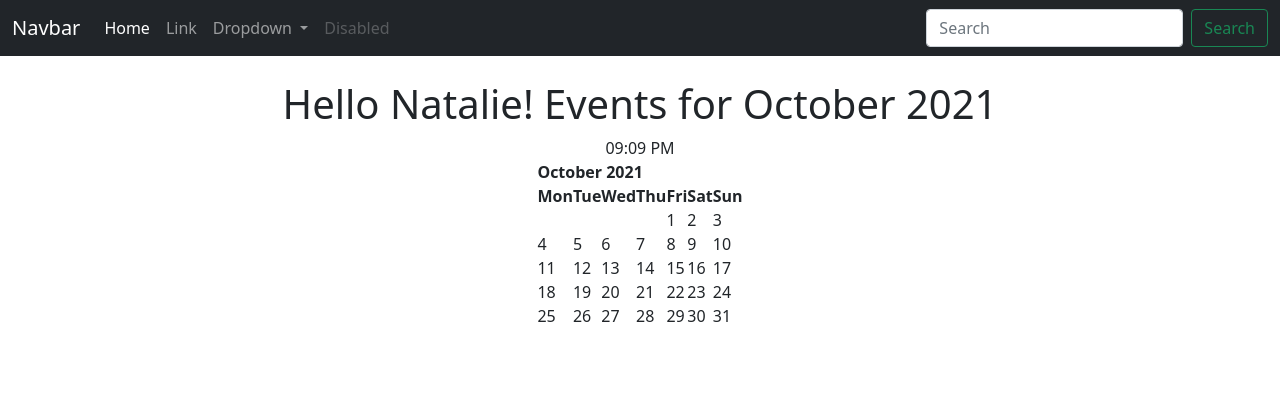
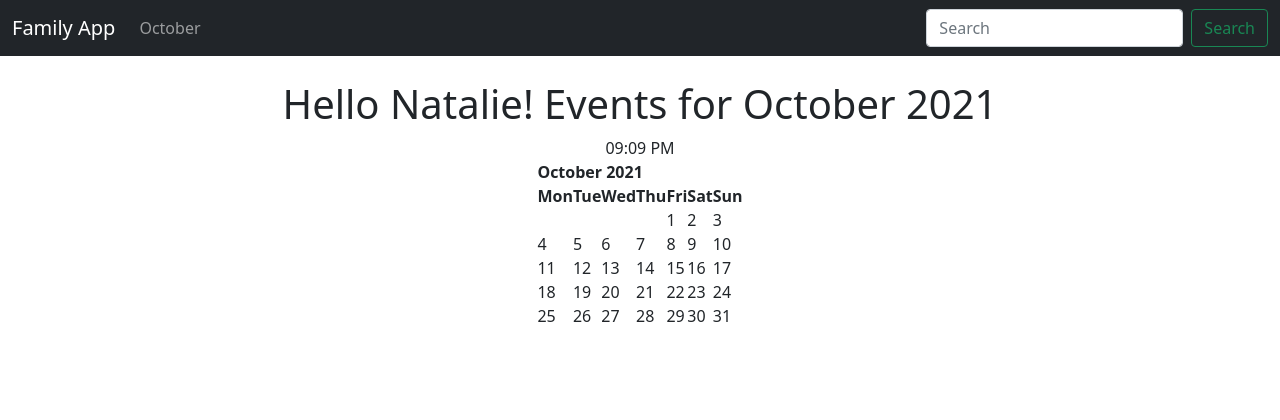
Before and after one commit to nataliesmyth/user-management, a Django app: page / in a window 1280 px wide. Shown: the top 420 px of the page. Run offline with Django 3.2, Linux system fonts and the light colour scheme.

```diff
--- a/events/templates/events/navbar.html
+++ b/events/templates/events/navbar.html
@@ -1,31 +1,17 @@
 <nav class="navbar navbar-expand-lg navbar-dark bg-dark">
+
     <div class="container-fluid">
-      <a class="navbar-brand" href="#">Navbar</a>
+      <a class="navbar-brand" href="{% url 'home' %}">Family App</a>
       <button class="navbar-toggler" type="button" data-bs-toggle="collapse" data-bs-target="#navbarSupportedContent" aria-controls="navbarSupportedContent" aria-expanded="false" aria-label="Toggle navigation">
         <span class="navbar-toggler-icon"></span>
       </button>
       <div class="collapse navbar-collapse" id="navbarSupportedContent">
         <ul class="navbar-nav me-auto mb-2 mb-lg-0">
+
           <li class="nav-item">
-            <a class="nav-link active" aria-current="page" href="#">Home</a>
+            <a class="nav-link" href="{% url 'home' %}">October</a>
           </li>
-          <li class="nav-item">
-            <a class="nav-link" href="#">Link</a>
-          </li>
-          <li class="nav-item dropdown">
-            <a class="nav-link dropdown-toggle" href="#" id="navbarDropdown" role="button" data-bs-toggle="dropdown" aria-expanded="false">
-              Dropdown
-            </a>
-            <ul class="dropdown-menu" aria-labelledby="navbarDropdown">
-              <li><a class="dropdown-item" href="#">Action</a></li>
-              <li><a class="dropdown-item" href="#">Another action</a></li>
-              <li><hr class="dropdown-divider"></li>
-              <li><a class="dropdown-item" href="#">Something else here</a></li>
-            </ul>
-          </li>
-          <li class="nav-item">
-            <a class="nav-link disabled">Disabled</a>
-          </li>
+
         </ul>
         <form class="d-flex">
           <input class="form-control me-2" type="search" placeholder="Search" aria-label="Search">
@@ -33,4 +19,5 @@
         </form>
       </div>
     </div>
+
   </nav>
--- a/events/urls.py
+++ b/events/urls.py
@@ -2,6 +2,6 @@ from django.urls import path
 from . import views
 
 urlpatterns = [
-    path('', views.home, name='home'),
-    path('<int:year>/<str:month>/', views.home)
+    path('', views.home, name = 'home'),
+    path('<int:year>/<str:month>/', views.home),
 ]
--- a/events/views.py
+++ b/events/views.py
@@ -6,7 +6,7 @@ from datetime import datetime
 # Create your views here.
 def home(request, year=datetime.now().year, month=datetime.now().strftime('%B')):
     name = 'Natalie'
-    month = month.title()
+    month = month.capitalize()
 
     # Convert month from name to number
     month_number = list(calendar.month_name).index(month)
```
